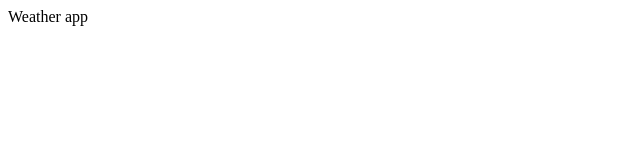
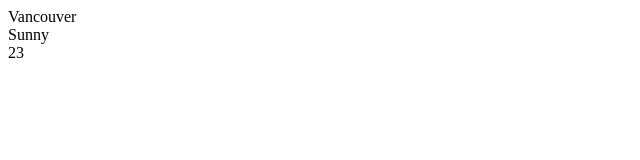
Before and after one commit to anthonyoconnor/weather, an Angular app: page / in a window 1280 px wide. Shown: the top 160 px of the page, without its empty margins (0-640 px from the left). Built offline with nearby package versions, Linux system fonts and the light colour scheme.

Commit message:
Add basic layout with bindings

```diff
--- a/src/app/app.component.html
+++ b/src/app/app.component.html
@@ -1,3 +1,6 @@
-<div>Weather app</div>
+<div>{{city}}</div>
+
+<div>{{weather}}</div>
+<div>{{temp}}</div>
 
 <router-outlet></router-outlet>
--- a/src/app/app.component.ts
+++ b/src/app/app.component.ts
@@ -6,5 +6,7 @@ import { Component } from '@angular/core';
   styleUrls: ['./app.component.less']
 })
 export class AppComponent {
-  title = 'app';
+  city = 'Vancouver';
+  weather = 'Sunny';
+  temp = 23.0;
 }
```
